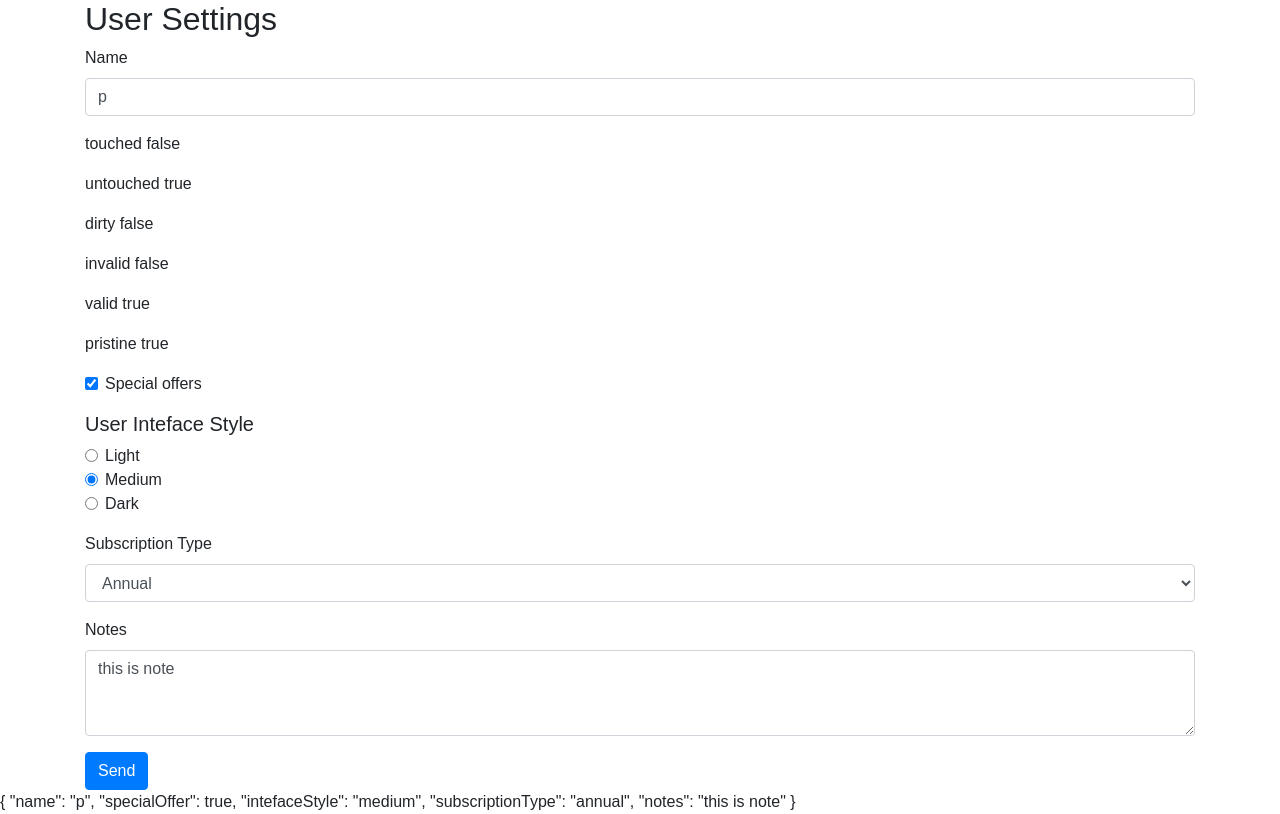
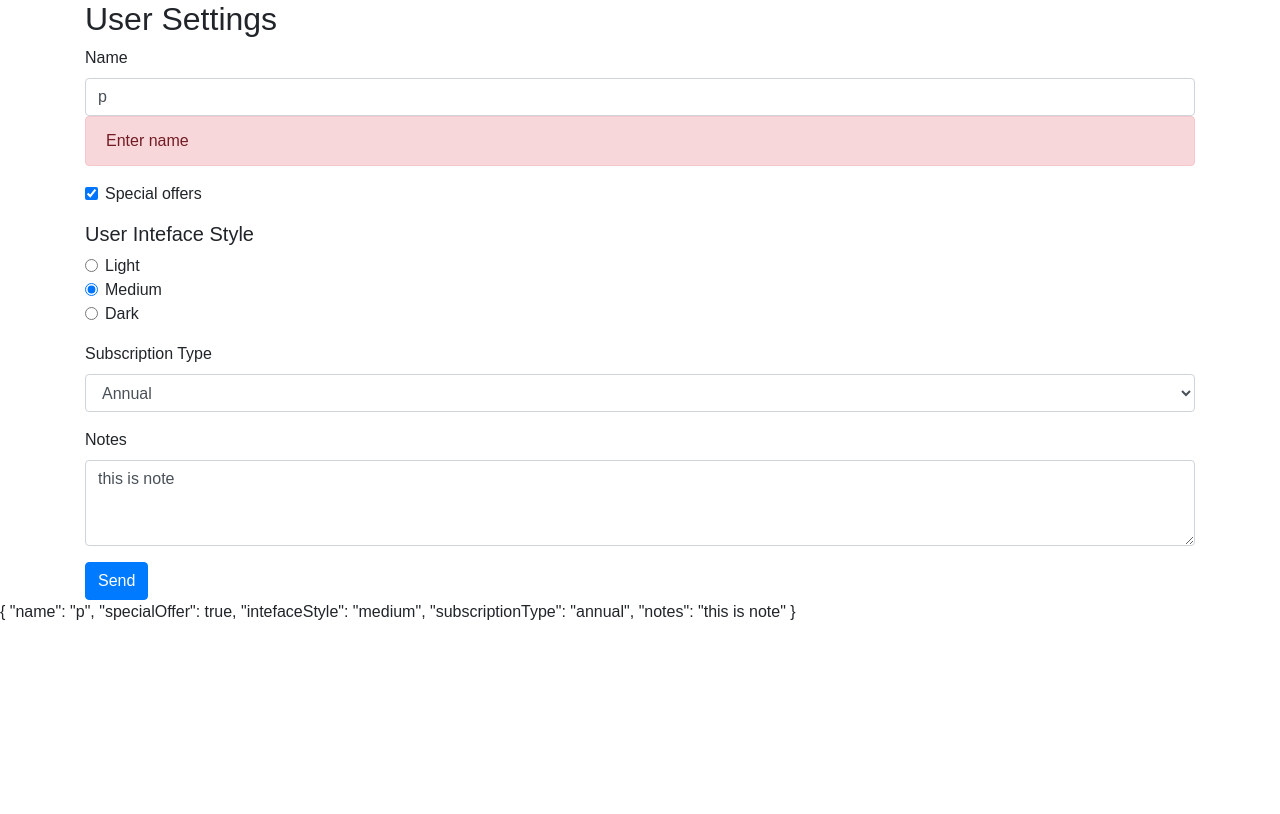
Before and after one commit to gagan0183/angular-forms, an Angular app: page / in a window 1280 px wide. Built offline with nearby package versions, Linux system fonts and the light colour scheme.

Commit message:
styling forms with validations

```diff
--- a/src/app/user-settings-form/user-settings-form.component.css
+++ b/src/app/user-settings-form/user-settings-form.component.css
@@ -0,0 +1,3 @@
+.ng-invalid:not(form).ng-touched {
+  border: 1px solid red;
+}
--- a/src/app/user-settings-form/user-settings-form.component.html
+++ b/src/app/user-settings-form/user-settings-form.component.html
@@ -3,16 +3,11 @@
 	<form #form="ngForm" ngNativeValidate>
 		<div class="form-group">
 			<label for="name">Name</label>
-			<input id="name" name="name" class="form-control" placeholder="Name" [(ngModel)]="userSettings.name" required #field="ngModel">
+			<input id="name" name="name" class="form-control" placeholder="Name" [(ngModel)]="userSettings.name" required #name="ngModel">
+			<div *ngIf="name.invalid || name.untouched" class="alert alert-danger">
+				Enter name
+			</div>
 		</div>
-
-		<p>touched {{field.touched}}</p>
-		<p>untouched {{field.untouched}}</p>
-		<p>dirty {{field.dirty}}</p>
-		<p>invalid {{field.invalid}}</p>
-		<p>valid {{field.valid}}</p>
-		<p>pristine {{field.pristine}}</p>
-
 
 		<div class="form-check form-group">
 			<input class="form-check-input" type="checkbox" value="" id="specialOffer" name="specialOffer" [(ngModel)]="userSettings.specialOffer">
```
